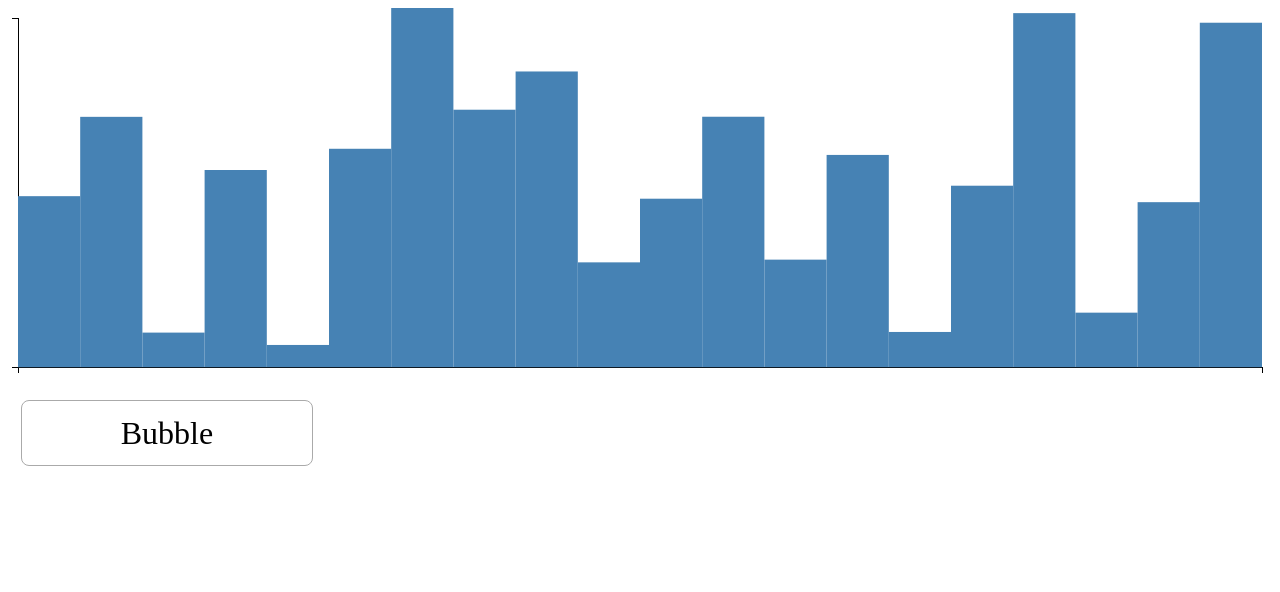
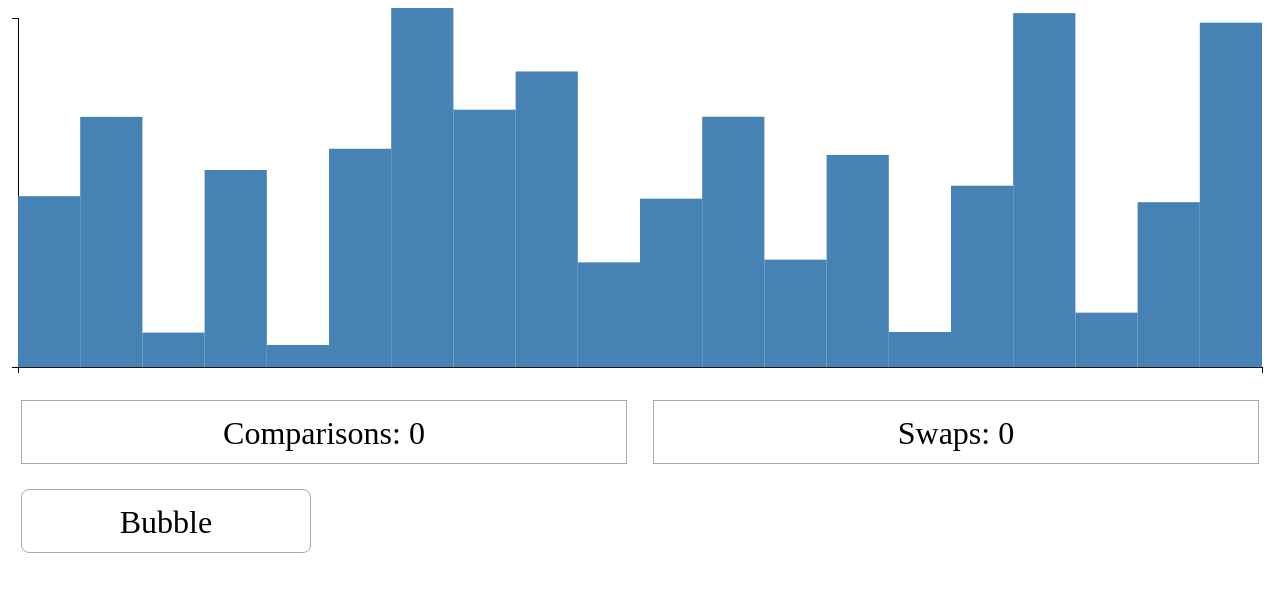
Before and after one commit to GeekyAubergine/SortingVisualiser, a plain HTML site: page demo.html in a window 1280 px wide. Drawn offline with Linux system fonts and the light colour scheme.

Commit message:
Added stats and corrected container css

```diff
--- a/sorting-visualiser.css
+++ b/sorting-visualiser.css
@@ -1,51 +1,47 @@
 #sorting-visualiser-container {
   float: left;
   width: 100%;
-  box-sizing: border-box;
 }
-
 #sorting-visualiser-graph-container {
   float: left;
   width: 100%;
 }
-
+#sorting-visualiser-stats-container {
+  float: left;
+  width: 100%;
+}
+#sorting-visualiser-buttons-container {
+  float: left;
+  width: 100%;
+}
 svg {
   float: left;
   width: 100%;
   height: 100%;
 }
-
 .sv-bar-normal {
   fill: steelblue;
 }
-
 .sv-bar-active {
   fill: orange;
 }
-
 .sv-bar-comparison {
   fill: green;
 }
-
 .sv-bar-bound {
   fill: yellow;
 }
-
 .sv-bar-normal:hover {
   fill: darkblue;
 }
-
 .sv-axis {
   font: 10px sans-serif;
 }
-
-.sv-axis path,
-.sv-axis line {
+.sv-axis path, .sv-axis line {
   fill: none;
   stroke: #000;
   shape-rendering: crispEdges;
 }
-
 .sv-button {
   float: left;
   margin: 1%;
@@ -53,16 +49,14 @@ svg {
   height: 4em;
   border: 0.1em solid #aaa;
   border-radius: 0.5em;
+  box-sizing: border-box;
 }
-
 .sv-button:hover {
   background-color: #ddd;
 }
-
 .sv-selected {
   background-color: #ddd;
 }
-
 .sv-button p {
   float: left;
   width: 100%;
@@ -70,3 +64,18 @@ svg {
   line-height: 0%;
   font-size: 200%;
 }
+.sv-stat {
+  float: left;
+  margin: 1%;
+  width: 48%;
+  height: 4em;
+  border: 0.1em solid #aaa;
+  box-sizing: border-box;
+}
+.sv-stat p {
+  float: left;
+  width: 100%;
+  text-align: center;
+  line-height: 0%;
+  font-size: 200%;
+}
--- a/sorting-visualiser.js
+++ b/sorting-visualiser.js
@@ -7,6 +7,8 @@ const GRAPH_ID = 'sorting-visualiser-graph';
 const STATS_CONTAINER_ID = 'sorting-visualiser-stats-container';
 const BUTTONS_CONTAINER_ID = 'sorting-visualiser-buttons-container';
 const GRAPH_GRAPHICS_ID = 'sorting-visualiser-graph-graphics-element';
+const STATS_COMPARISONS_ID = 'sorting-visualiser-comparisons-stat';
+const STATS_SWAPS_ID = 'sorting-visualiser-swaps-stat';
 
 //Bar class names
 const BAR_NORMAL_CLASS = 'sv-bar-normal';
@@ -17,6 +19,8 @@ const BAR_BOUND_CLASS = 'sv-bar-bound';
 //
 const BUTTON_CLASS = 'sv-button'
 const BUTTON_SELECTED_CLASS = 'sv-selected';
+
+const STAT_CLASS = 'sv-stat';
 
 const LOGGING_ACTIVE = true;
 
@@ -32,7 +36,7 @@ const margin = {
 };
 
 //Buttons
-var buttons = [{
+var sortingAlgorithmButtons = [{
   name: 'Bubble',
   callBack: bubbleSort
 }]
@@ -159,9 +163,25 @@ function updateGraphDimensions() {
     .call(axis.y);
 }
 
+/* ---- Stats Creation ---- */
+function createStats() {
+  var statsContainer = d3.select('#' + PARENT_CONTAINER_ID).append('div').attr('id', STATS_CONTAINER_ID);
+  statsContainer.append('div').attr('class', STAT_CLASS).append('p').attr('id', STATS_COMPARISONS_ID);
+  statsContainer.append('div').attr('class', STAT_CLASS).append('p').attr('id', STATS_SWAPS_ID);
+}
+
+function updateStats() {
+  console.log(sortingStats);
+  d3.select('#' + STATS_COMPARISONS_ID).text("Comparisons: " + sortingStats.numberOfComparisons);
+  d3.select('#' + STATS_SWAPS_ID).text("Swaps: " + sortingStats.numberOfSwaps);
+}
+
 /* ---- Button Creation ---- */
 function createSortingAlgorithmButtons() {
-
+  var buttonsContainer = d3.select('#' + PARENT_CONTAINER_ID).append('div').attr('id', BUTTONS_CONTAINER_ID);
+  for (var i = 0; i < sortingAlgorithmButtons.length; i++) {
+    createButton(buttonsContainer, sortingAlgorithmButtons[i]);
+  }
 }
 
 function createButton(parent, buttonData) {
@@ -177,10 +197,7 @@ function createButton(parent, buttonData) {
 }
 
 function createButtons() {
-  var buttonsContainer = d3.select('#' + PARENT_CONTAINER_ID).append('div').attr('id', BUTTONS_CONTAINER_ID);
-  for (var i = 0; i < buttons.length; i++) {
-    createButton(buttonsContainer, buttons[i]);
-  }
+  createSortingAlgorithmButtons();
 }
 
 /**
@@ -190,6 +207,8 @@ function createUI() {
   if (parentContainerExsists()) {
     createGraph();
     updateGraphDimensions();
+    createStats();
+    updateStats();
     createButtons();
   } else {
     info('No element found with id "' + PARENT_CONTAINER_ID + '"');
@@ -281,7 +300,11 @@ function render() {
 }
 
 function updateScreen() {
-  render();
+  //Yeild
+  setTimeout(function() {
+    render();
+    updateStats();
+  }, 0);
 }
 
 /* ------------------------------------------------------------------------- */
```
